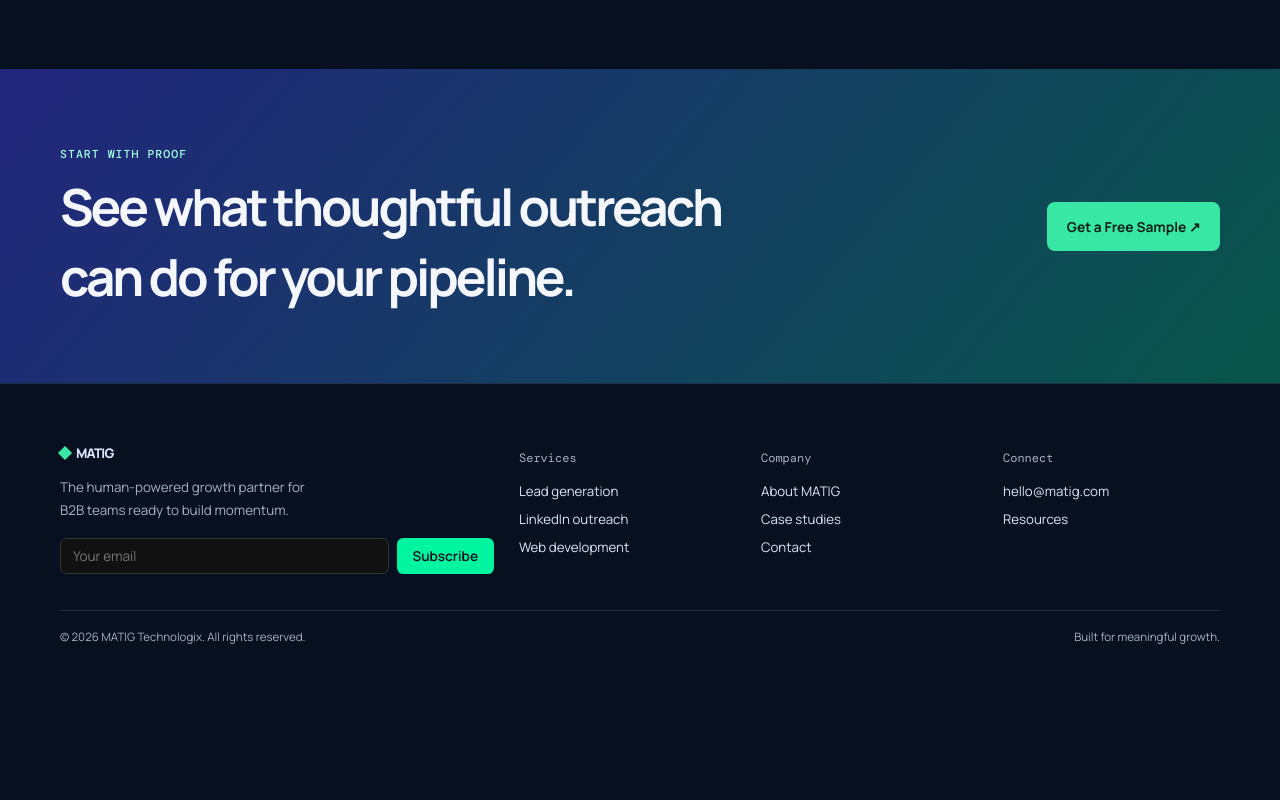
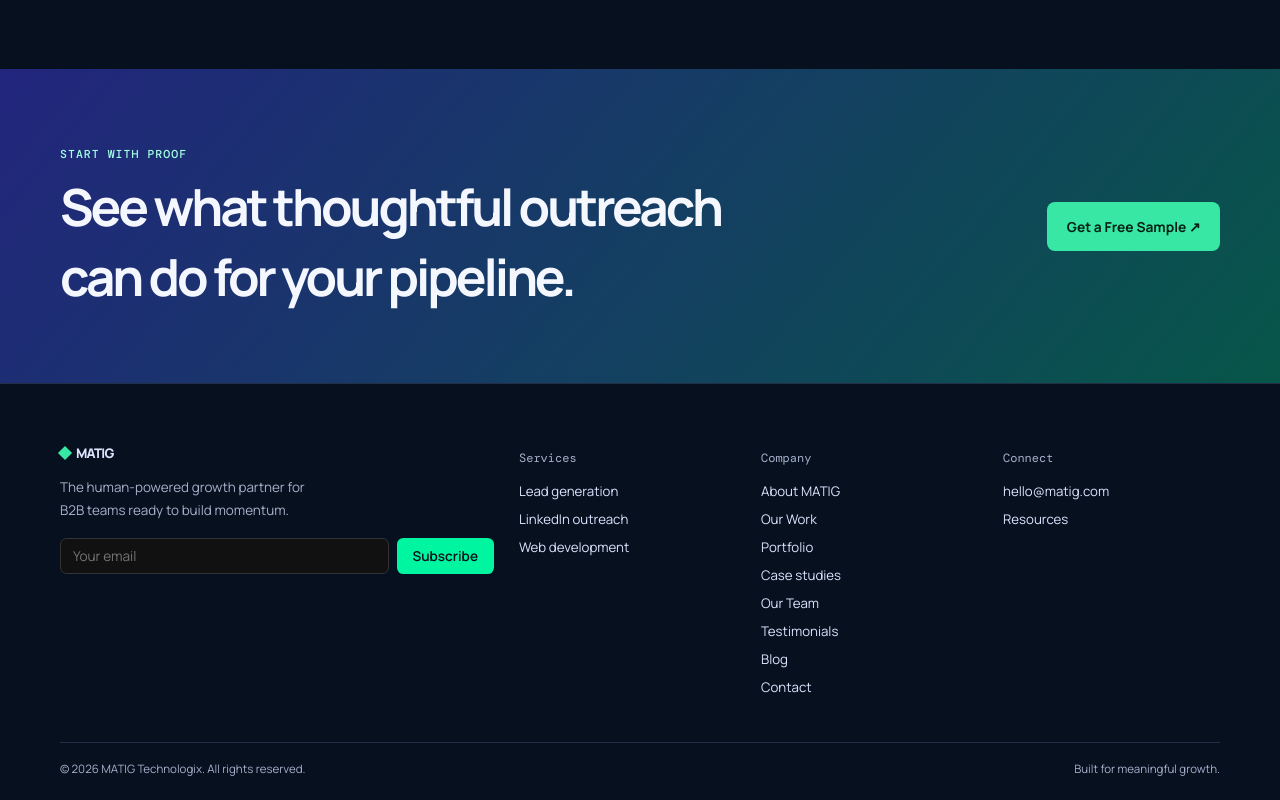
Before and after one commit to MatigTechnologix/MatigTechnologix, a Next.js app: page /work in a window 1280 px wide. Shown: the part 991-1791 px from the top of the page. Before the commit the page ends 1659 px from the top, so only its background shows below. Built offline with nearby package versions, Linux system fonts and the light colour scheme; no server answers; the database is empty.

Commit message:
fix: force redeploy

```diff
--- a/components/site.tsx
+++ b/components/site.tsx
@@ -27,7 +27,7 @@ export function Footer(){
           {msg && <p style={{color:"#00f5a0",fontSize:"0.8rem",marginTop:"0.5rem"}}>{msg}</p>}
         </div>
         <div><h4>Services</h4><Link href="/services">Lead generation</Link><Link href="/services">LinkedIn outreach</Link><Link href="/services">Web development</Link></div>
-        <div><h4>Company</h4><Link href="/about">About MATIG</Link><Link href="/work">Case studies</Link><Link href="/contact">Contact</Link></div>
+        <div><h4>Company</h4><Link href="/about">About MATIG</Link><Link href="/work">Our Work</Link><Link href="/portfolio">Portfolio</Link><Link href="/case-studies">Case studies</Link><Link href="/team">Our Team</Link><Link href="/testimonials">Testimonials</Link><Link href="/blog">Blog</Link><Link href="/contact">Contact</Link></div>
         <div><h4>Connect</h4><a href="mailto:hello@matig.com">hello@matig.com</a><Link href="/resources">Resources</Link></div>
       </div>
       <div className="shell copyright"><span>© 2026 MATIG Technologix. All rights reserved.</span><span>Built for meaningful growth.</span></div>
```
